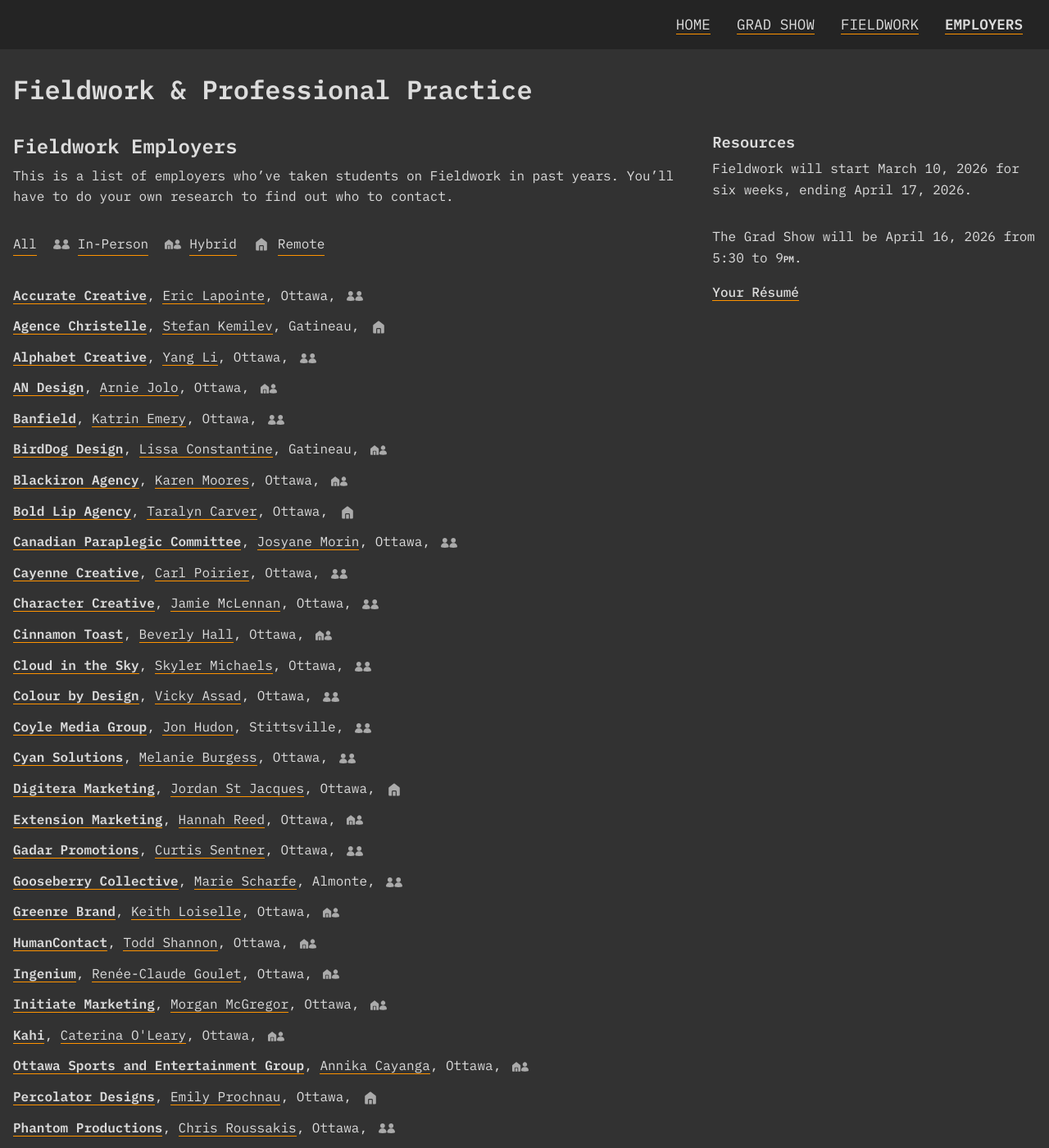
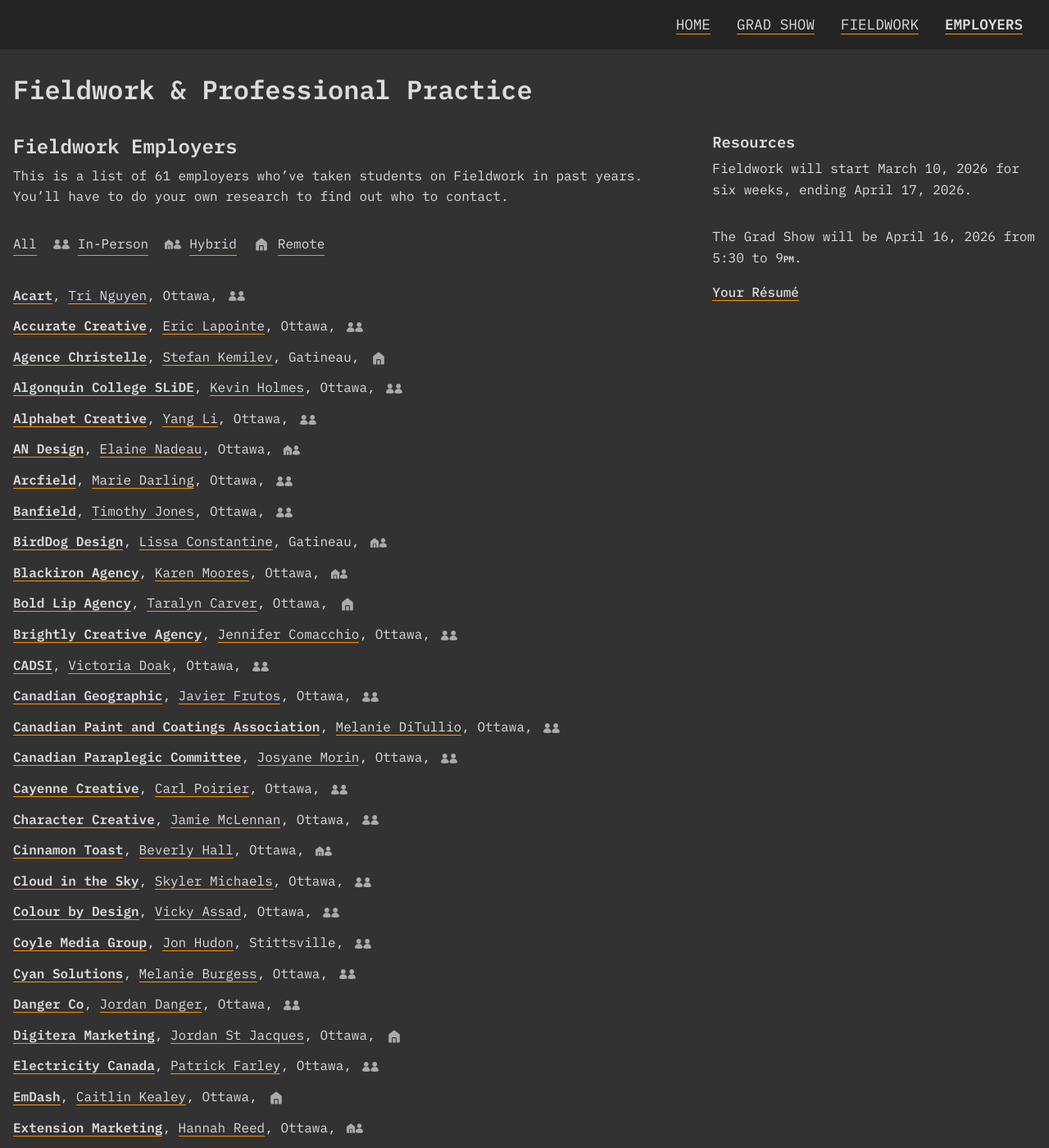
Before and after one commit to AlainParadis/wil, a Jekyll site: the page built from employers.md, in a window 1280 px wide and 1400 px high. Shown: the whole window at 82% size. Built offline with Jekyll 4.4.1, drawn with Linux system fonts in a browser that asks for light colours; some of the changed text lies outside the part shown.

Commit message:
add many employers to list

```diff
--- a/_data/employers.csv
+++ b/_data/employers.csv
@@ -1,12 +1,19 @@
 Employer,URL,Contact,E-mail,Location,Modality
+Acart,https://acart.com,Tri Nguyen,N/A,Ottawa,In-Person
 Accurate Creative,https://accurate.ca,Eric Lapointe,eric@accurate.ca,Ottawa,In-Person
 Agence Christelle,https://agencechristelle.com,Stefan Kemilev,creative@agencechristelle.com,Gatineau,Remote
+Algonquin College SLiDE,https://www.slidelab7.ca,Kevin Holmes,holmesk@algonquincollege.com,Ottawa,In-Person
 Alphabet Creative,https://alphabetcreative.com,Yang Li,yli@alphabetcreative.com,Ottawa,In-Person
-AN Design,https://an-design.ca,Arnie Jolo,unknown (will update you),Ottawa,Hybrid
-Banfield,https://banfield.agency,Katrin Emery,kemery@banfield.agency,Ottawa,In-Person
+AN Design,https://an-design.ca,Elaine Nadeau,elaine@an-design.ca,Ottawa,Hybrid
+Arcfield,https://arcfield.ca,Marie Darling,mdarling@arcfield.ca,Ottawa,In-Person
+Banfield,https://banfield.agency,Timothy Jones,tjones@banfield.agency,Ottawa,In-Person
 BirdDog Design,https://birddogdesign.com,Lissa Constantine,lissa@birddogdesign.com,Gatineau,Hybrid
 Blackiron Agency,https://blackiron.agency,Karen Moores,Karen@blackiron.agency,Ottawa,Hybrid
 Bold Lip Agency,https://www.boldlip.ca,Taralyn Carver,taralyn@boldlip.ca,Ottawa,Remote
+Brightly Creative Agency,https://www.britely.ca/,Jennifer Comacchio,jennifer@britely.ca,Ottawa,In-Person
+CADSI,https://www.defenceandsecurity.ca,Victoria Doak,Victoria@defenceandsecurity.ca,Ottawa,In-Person
+Canadian Geographic,https://canadiangeographic.ca,Javier Frutos,frutos@canadiangeographic.ca,Ottawa,In-Person
+Canadian Paint and Coatings Association,https://canpaint.com,Melanie DiTullio,MDiTullio@canpaint.com,Ottawa,In-Person
 Canadian Paraplegic Committee,https://paralympic.ca,Josyane Morin,jmorin@paralympic.ca,Ottawa,In-Person
 Cayenne Creative,https://cayennecreative.ca,Carl Poirier,carl@cayennecreative.ca,Ottawa,In-Person
 Character Creative,https://charactercreative.com,Jamie McLennan,jamie@charactercreative.com,Ottawa,In-Person
@@ -15,24 +22,37 @@ Cloud in the Sky,https://cloudintheskystudios.com,Skyler Michaels,skyler@cloudin
 Colour by Design,https://colourbydesign.com,Vicky Assad,info@colourbydesign.com,Ottawa,In-Person
 Coyle Media Group,https://coylemediagroup.com,Jon Hudon,jon@coylemediagroup.com,Stittsville,In-Person
 Cyan Solutions,https://cyansolutions.com,Melanie Burgess,melanie@cyansolutions.com,Ottawa,In-Person
+Danger Co,https://www.dangercreative.com,Jordan Danger,jordan@dangercreative.com,Ottawa,In-Person
 Digitera Marketing,https://digitera.agency,Jordan St Jacques,jordan@digitera.agency,Ottawa,Remote
+Electricity Canada,https://electricity.ca,Patrick Farley,farley@electricity.ca,Ottawa,In-Person
+EmDash,https://emdashagency.ca,Caitlin Kealey,caitlin@emdashagency.ca,Ottawa,Remote
 Extension Marketing,https://extensionmarketing.com,Hannah Reed,hannah@extensionmarketing.com,Ottawa,Hybrid
 Gadar Promotions,https://gadar.ca,Curtis Sentner,curtis@gadar.ca,Ottawa,In-Person
+Godzspeed Communications,https://godzspeed.com,Thomas Cumberbatch,thomas@godzspeed.com,Ottawa,In-Person
 Gooseberry Collective,https://gooseberrycollective.ca,Marie Scharfe,marie@gooseberrycollective.com,Almonte,In-Person
+Great River Media,https://www.greatriver.ca,Tanya Connolly-Holmes,creative@greatriver.ca,Ottawa,In-Person
 Greenre Brand,https://greenre.ca,Keith Loiselle,keith@greenre.ca,Ottawa,Hybrid
 HumanContact,https://humancontact.com,Todd Shannon,todd@humancontact.com,Ottawa,Hybrid
 Ingenium,https://ingeniumcanada.org,Renée-Claude Goulet,rgoulet@ingeniumcanada.org,Ottawa,Hybrid
 Initiate Marketing,https://getinitiated.ca,Morgan McGregor,morgan@getinitiated.ca,Ottawa,Hybrid
+K6 Media,https://k6media.ca/,Someone,info@k6media.ca,Ottawa,In-Person
 Kahi,https://kahi.io,Caterina O'Leary,cat@kahi.io,Ottawa,Hybrid
+Martello Technologies,https://martellotech.com,Tracy King,tking@martellotech.com,Ottawa,In-Person
+Northern Army,https://www.northernarmy.com,René Antunes,rene@northernarmy.com,Ottawa,In-Person
+OneFish Creative,https://www.onefishcreative.ca,Amanda Spencer,amanda@onefishcreative.ca,Stittsville,Hybrid
 Ottawa Sports and Entertainment Group,https://oseg.ca,Annika Cayanga,zdavis@oseg.ca,Ottawa,Hybrid
 Percolator Designs,https://percolatordesigns.ca,Emily Prochnau,emily@percolatordesigns.ca,Ottawa,Remote
 Phantom Productions,https://phantomproductions.com,Chris Roussakis,chris@phantomproductions.com,Ottawa,In-Person
+Printing House (The),https://www.tph.ca,Charles Downey,cdowney@tph.ca,Ottawa,In-Person
 Public Service Alliance of Canada,https://psac-afpc.com,Michele Girash,GirashM@psac-afpc.com,Ottawa,Hybrid
 RaisedByWolves,https://raisedbywolves.ca,Calum Green,cal@raisedbywolves.ca,Ottawa,Hybrid
 Royal Ottawa Mental Health Centre,https://theroyal.ca,Carol Macleod,carol.macleod@theroyal.ca,Ottawa,In-Person
+SEO+,https://seoplus.com,Brandon Telford,brandon@seoplus.ca,Ottawa,In-Person
 Sequence Marketing,https://sequencemarketing.ca,Véronique Soucy,vero@sequencemarketing.ca,Ottawa,Hybrid
+Simple Story Video,https://simplestoryvideos.com,Alex Dorward,alex@simplestoryvideos.com,Ottawa,In-Person
 Skyfall Blue,https://skyfallblue.com,Fadi Ghaby,fadi@skyfallblue.com,Ottawa,Remote
 Social Innovation Lab,https://algonquincollege.com,Kevin Holmes,holmesk@algonquincollege.com,Ottawa,In-Person
+Spark Advocacy,https://sparkadvocacy.ca,Adrian Jean,adrian@sparkadvocacy.ca,Ottawa,In-Person
 Supreme Court of Canada,https://scc-csc.ca,Jonathan Trottier,Jonathan.Trottier@scc-csc.ca,Ottawa,In-Person
 Privy Council (The),https://pco-bcp.gc.ca,Awnah Goulard-Jong,awnah.goulardjong@pco-bcp.gc.ca,Ottawa,In-Person
 TryCycle,https://trycycle.ca,Jacob Cogan,jacob@trycycle.ca,Ottawa,In-Person
--- a/employers.md
+++ b/employers.md
@@ -2,7 +2,17 @@
 layout: default
 title: Fieldwork Employers
 ---
-This is a list of employers who've taken students on Fieldwork in past years. You'll have to do your own research to find out who to contact.
+This is a list of {{ site.data.employers.size }} employers who've taken students on Fieldwork in past years. You'll have to do your own research to find out who to contact.
+
+{% assign modality_groups = site.data.employers | group_by: "Modality" %}
+
+<!--
+<ul class="none">
+{% for group in modality_groups %}
+  <li>{{ group.name }}: {{ group.items | size }}</li>
+{% endfor %}
+</ul>
+ -->
 
 <ul class="legend">
   <li data-modality="all" class="active">
```
